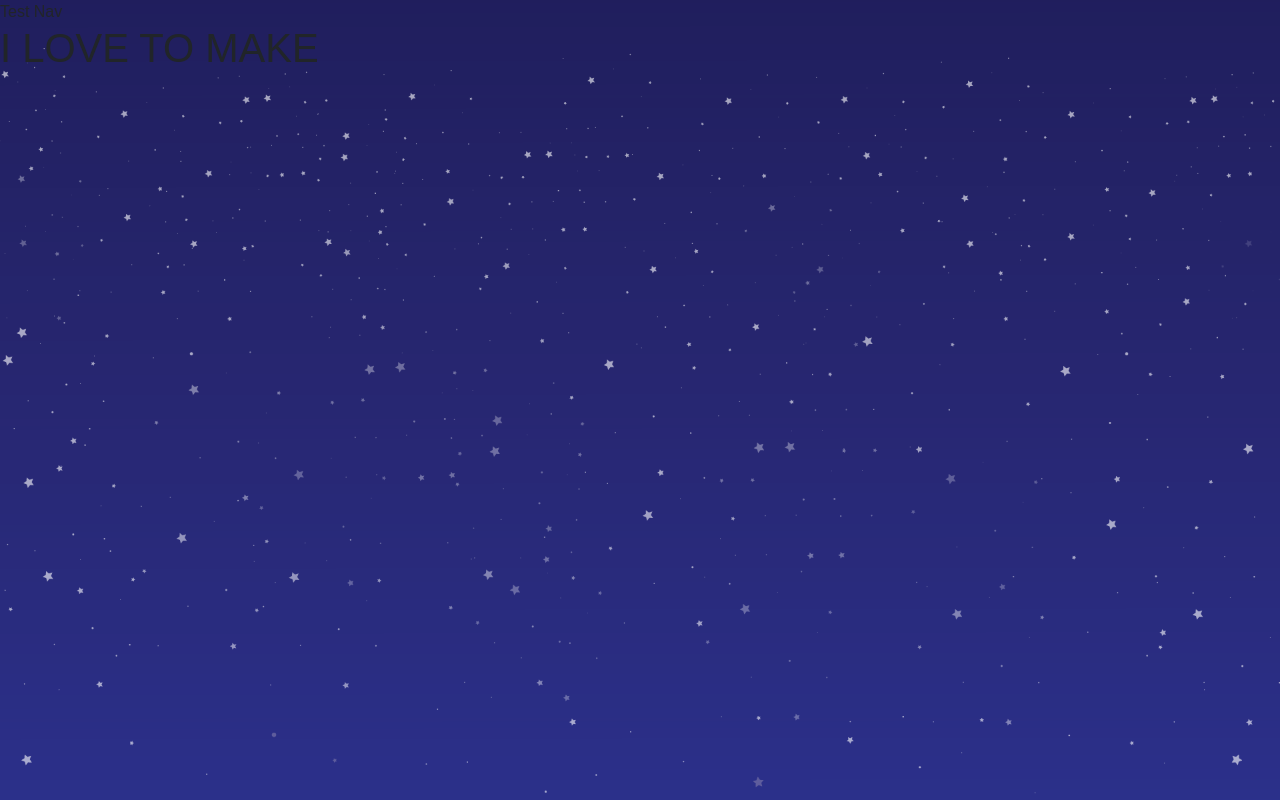
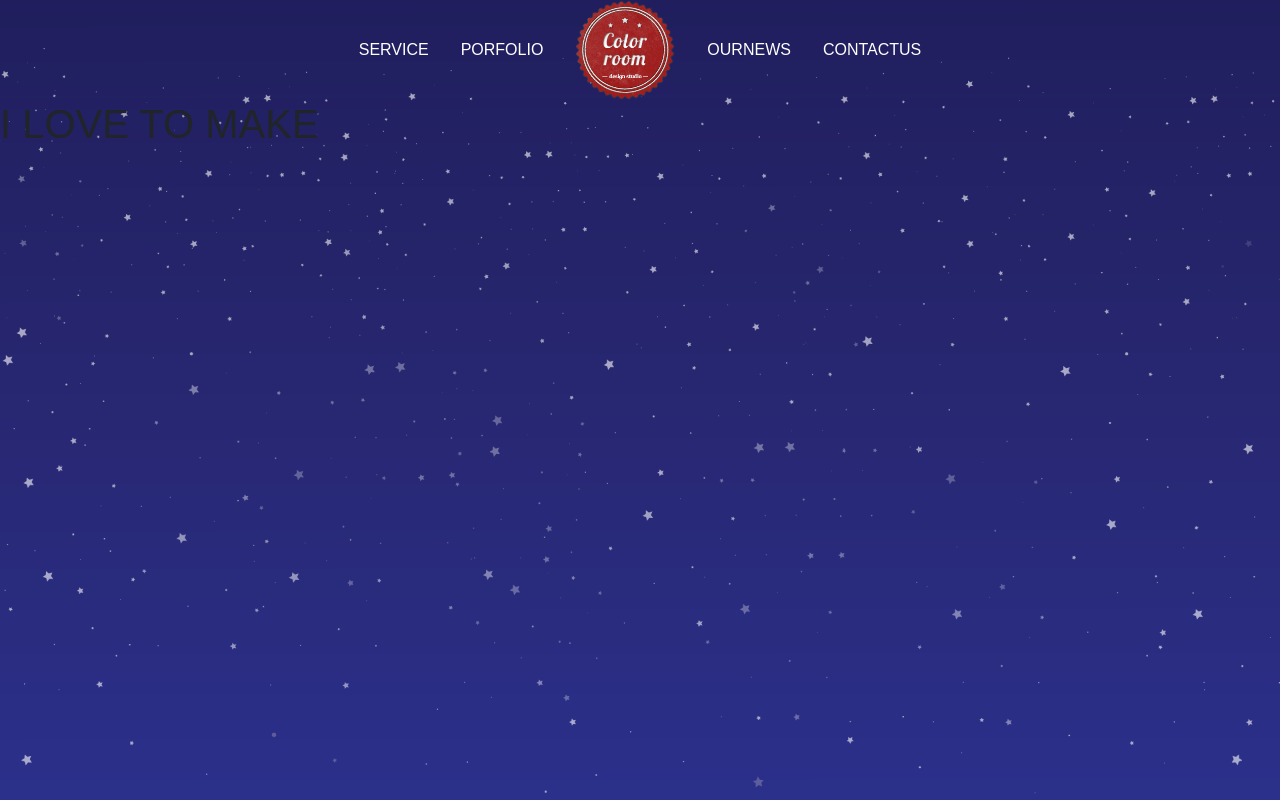
Before and after one commit to safesit23/Bootcamp2018-alchemist, a React (Create React App) app: page / in a window 1280 px wide. Built offline with nearby package versions, Linux system fonts and the light colour scheme.

Commit message:
[UPDATE] navbar

```diff
--- a/src/conponents/Index/Navbar.js
+++ b/src/conponents/Index/Navbar.js
@@ -1,8 +1,31 @@
-import React from 'react';
+import React, { Fragment } from 'react';
+import styled from 'styled-components';
+
+const link = {
+    service:'SERVICE',
+    portfolio:'PORFOLIO',
+    logo:'static/images/logo.png',
+    ournews:'OURNEWS',
+    contactus:'CONTACTUS',
+};
+
+const Linkstyle = styled.div`
+    color: white;
+`;
+const Image = styled.img`
+    height: 100px;
+    width: auto;
+`;
 
 const Navbar=()=>(
-    <div>
-        <div>Test Nav</div>
-    </div>
+    <Fragment>
+        <div className='container d-flex justify-content-center align-items-center'>
+            <Linkstyle className='px-3'>{link.service}</Linkstyle>
+            <Linkstyle className='px-3'>{link.portfolio}</Linkstyle>
+            <Linkstyle className='px-3'><Image src={link.logo} /></Linkstyle>
+            <Linkstyle className='px-3'>{link.ournews}</Linkstyle>
+            <Linkstyle className='px-3'>{link.contactus}</Linkstyle>
+        </div>
+    </Fragment>
 );
 export default Navbar;
```
